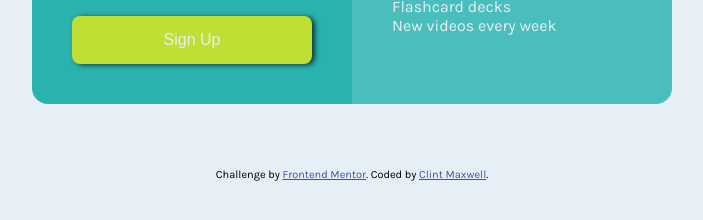
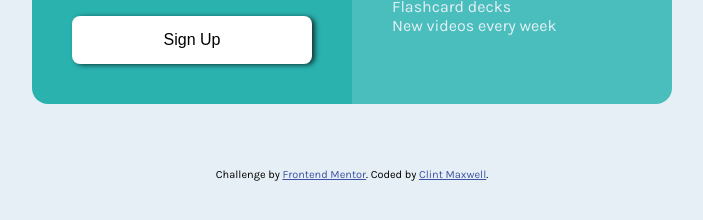
Before and after one commit to AntonioHouTX/single-price-grid-component, a plain HTML site: page index.html in a window 1280 px wide. In both pictures the pointer is over the button "Sign Up". Shown: the part 532-752 px from the top of the page, without its empty margins (288-991 px from the left). Drawn offline with Linux system fonts and the light colour scheme.

Commit message:
Added hover state to button.

```diff
--- a/css/styles.css
+++ b/css/styles.css
@@ -211,6 +211,12 @@ body {
     font-size: 1rem;
     box-shadow: 3px 1px 5px rgba(0, 0, 0, 0.685);
     margin-top: 2rem;
+    transition-duration: 0.4s;
+  }
+
+  .monthly-subscription > button:hover {
+    background-color: white;
+    color: black;
   }
 
   .why-us {
```
Also changed, not shown: 1 other file.
